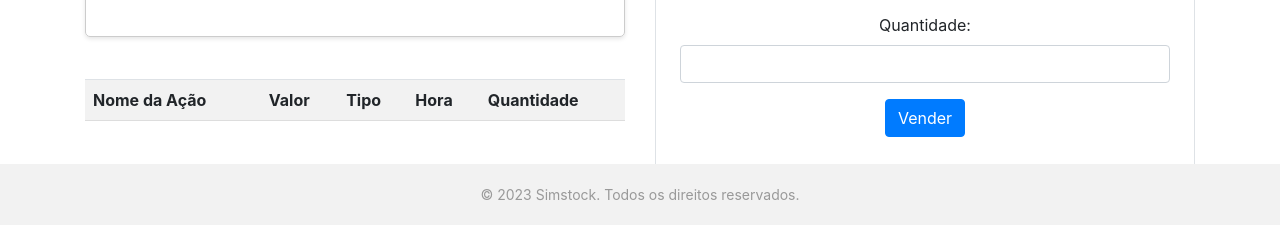
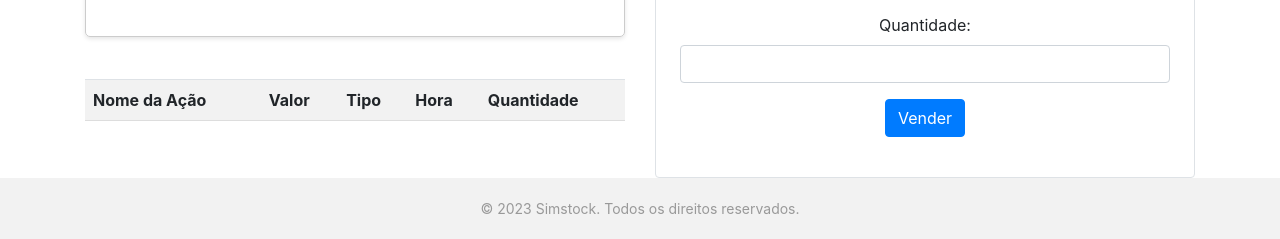
Before and after one commit to AILAB-CEFET-RJ/simstock, a website: page UI/index.html in a window 1280 px wide. Shown: the part 575-814 px from the top of the page. Drawn offline with nearby package versions, Linux system fonts and the light colour scheme; no server answers.

```diff
--- a/UI/style.css
+++ b/UI/style.css
@@ -33,9 +33,10 @@
     background-color: #f2f2f2;
     padding: 20px;
     text-align: center;
-    position: absolute;
+    position: relative;
     bottom: 0;
     width: 100%;
+    margin-top: auto;
 }
 
 #grafico {
```
